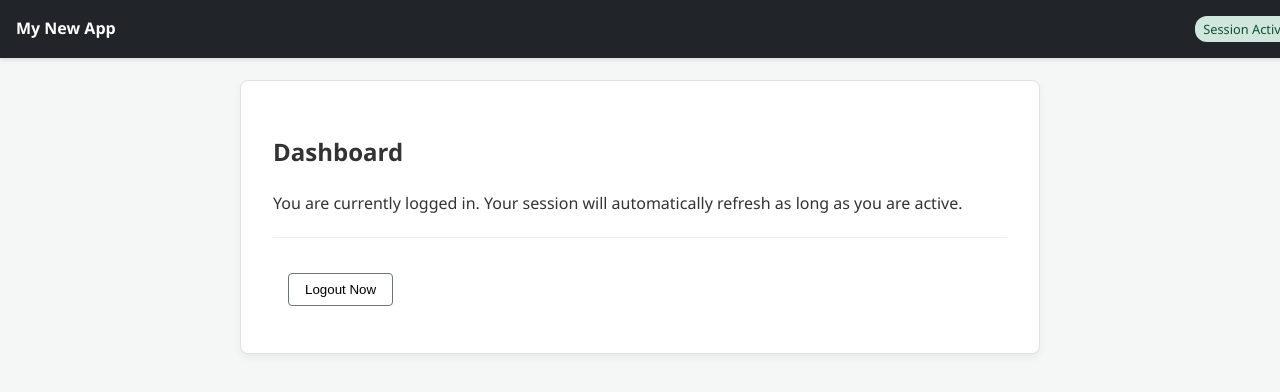
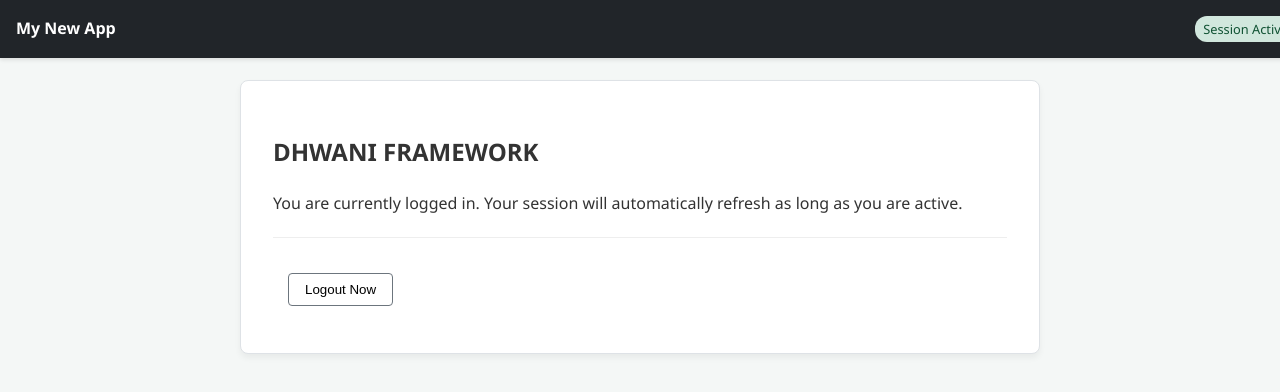
Before and after one commit to vkkripanand/Dhwani, a plain HTML site: page index.html in a window 1280 px wide. Drawn offline with Linux system fonts and the light colour scheme; no server answers.

Commit message:
Update index.html

```diff
--- a/index.html
+++ b/index.html
@@ -104,7 +104,7 @@
 
     <div class="container">
         <div class="card">
-            <h2>Dashboard</h2>
+            <h2>DHWANI FRAMEWORK</h2>
             <p>You are currently logged in. Your session will automatically refresh as long as you are active.</p>
             <hr style="margin: 20px 0; border: 0; border-top: 1px solid #eee;">
 
```
